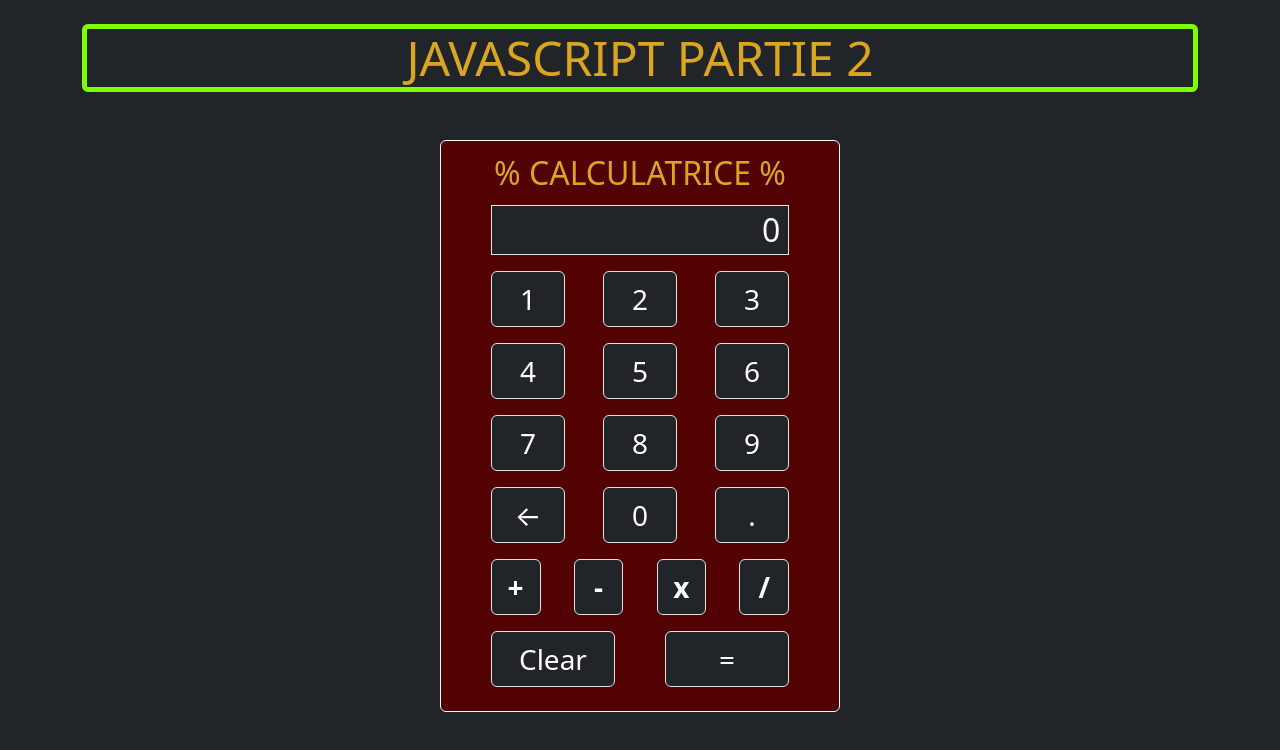
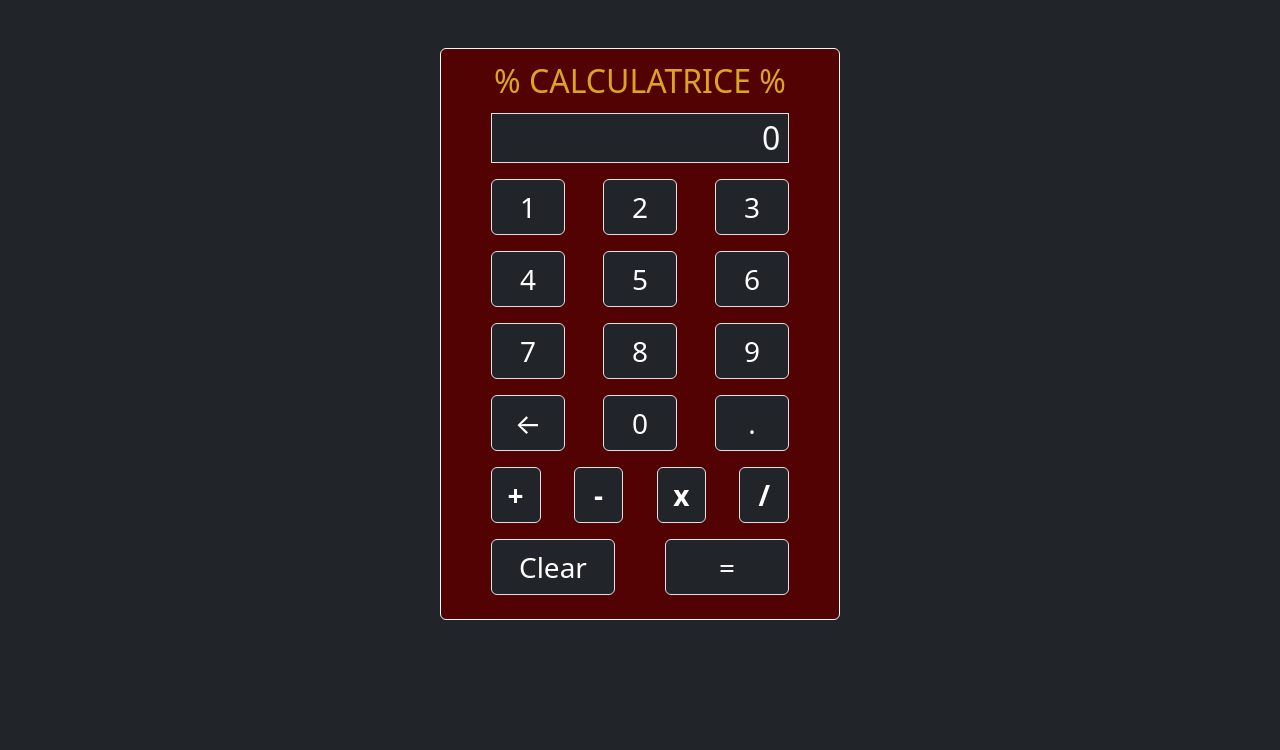
Before and after one commit to Boudev-m/calculator, a plain HTML site: page index.html in a window 1280 px wide. Drawn offline with nearby package versions, Linux system fonts and the light colour scheme.

Commit message:
Code source du projet

```diff
--- a/index.html
+++ b/index.html
@@ -7,22 +7,12 @@
     <meta name="viewport" content="width=device-width, initial-scale=1.0">
     <link href="https://cdn.jsdelivr.net/npm/bootstrap@5.2.3/dist/css/bootstrap.min.css" rel="stylesheet"
         integrity="sha384-rbsA2VBKQhggwzxH7pPCaAqO46MgnOM80zW1RWuH61DGLwZJEdK2Kadq2F9CUG65" crossorigin="anonymous">
-    <!-- <link rel="stylesheet" href="./assets/css/styleFront.css"> -->
-    <title>Document</title>
+    <title>Calculator</title>
 </head>
 
 <body class="bg-dark" style="color: goldenrod;">
     <div class="container mt-4">
-        <header>
-            <div class="mx-auto text-center rounded display-5 text-center" style="border: 5px solid chartreuse">
-                JAVASCRIPT PARTIE 2
-            </div>
-        </header>
         <main>
-
-            <!-- <div class="show h3 text-break" style="min-height:100px"></div>
-            <div class="bloc border h3"></div> -->
-
             <div class="calc border border-light mx-auto mt-5 py-2 rounded"
                 style="background-color:rgb(82, 2, 2);max-width: 400px;">
                 <div class="col-9 mx-auto">
```
